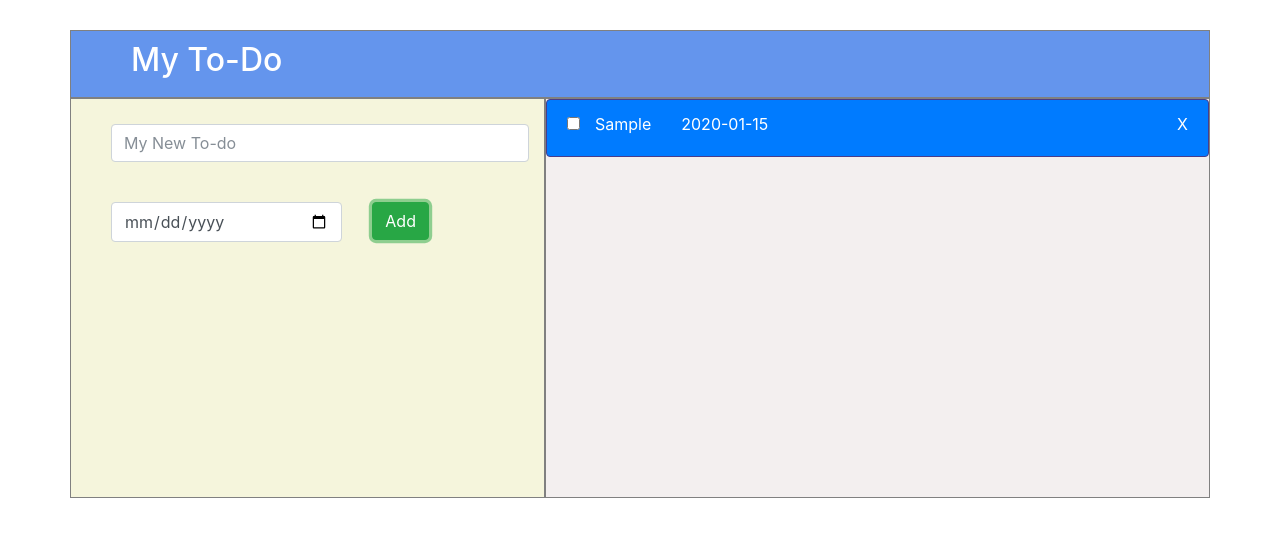
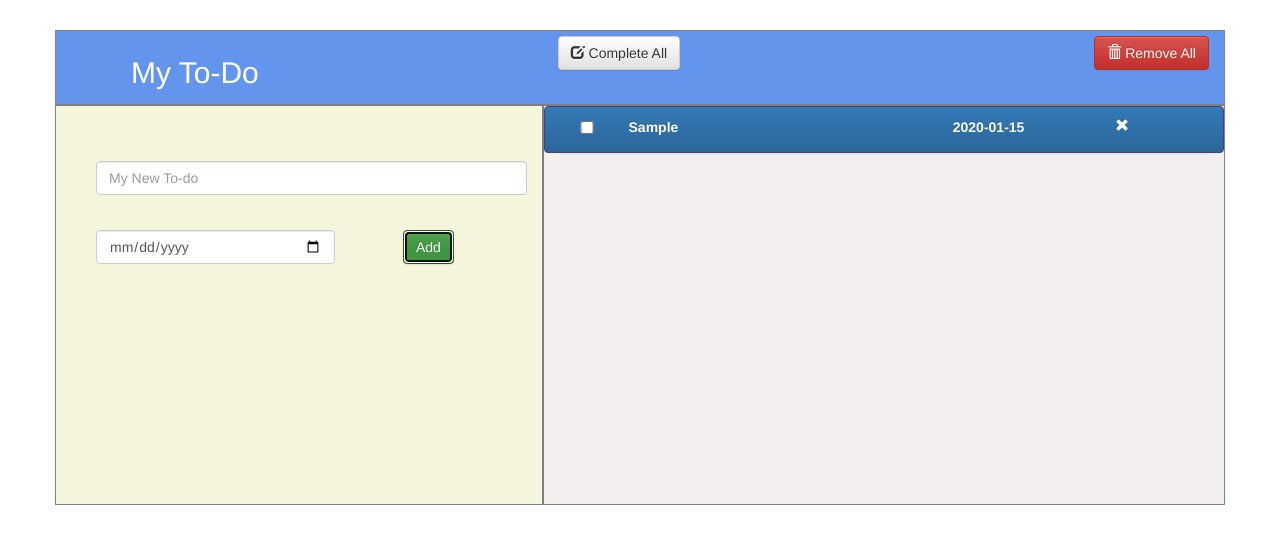
Before and after one commit to charchit-k/Todo, a React (Create React App) app: page / in a window 1280 px wide. Both pictures are taken after typing "Sample", "2020-01-15" into the empty fields and a click on the button "Add". Shown: the top 544 px of the page. Built offline with nearby package versions, Linux system fonts and the light colour scheme.

Commit message:
Added complete all and remove all functionalities

```diff
--- a/public/index.html
+++ b/public/index.html
@@ -7,8 +7,7 @@
     <meta http-equiv="X-UA-Compatible" content="ie=edge">
     <link rel="manifest" href="%PUBLIC_URL%/manifest.json">
     <link rel="shortcut icon" href="%PUBLIC_URL%/favicon.ico">
-    <link rel="stylesheet" href="https://maxcdn.bootstrapcdn.com/bootstrap/4.0.0-beta.2/css/bootstrap.min.css" integrity="sha384-PsH8R72JQ3SOdhVi3uxftmaW6Vc51MKb0q5P2rRUpPvrszuE4W1povHYgTpBfshb" crossorigin="anonymous">
-    <title>Project Manager</title>
+    <title>ToDo App</title>
 </head>
 <body>
 <div id="root"></div>
--- a/src/App.css
+++ b/src/App.css
@@ -1,6 +1,6 @@
 .css-header{
     margin-top: 30px;
-    padding: 10px 0;
+    padding: 5px 0;
     background-color: cornflowerblue;
     border: 1px solid grey;
 
@@ -21,17 +21,17 @@
     overflow-y: auto;
     border: 1px solid grey;
 }
-.css-aim{
-    padding-top: 25px;
+.css-todo-form{
+    padding-top: 55px;
     padding-left: 25px;
 }
 li{
     border: 1px solid darkslateblue !important;
 }
-input[type=checkbox]:checked+label>span{
+input[type=checkbox]:checked+label div>span{
     color: darkgrey;
 }
-input[type=checkbox]:checked+label>span:nth-of-type(odd){
+input[type=checkbox]:checked+label div:nth-of-type(odd)>span{
     text-decoration: line-through;
 }
 .css-todo-details{
--- a/src/App.js
+++ b/src/App.js
@@ -8,7 +8,11 @@ class App extends Component{
     constructor(props){
         super(props);
         this.state ={
-            title:'My To-Do',
+            head: {
+                title:'My To-Do',
+                removeAll: 'Remove All',
+                completeAll: 'Complete All'
+            },
             addToDoLbls: {
                 inputPlaceholder : 'My New To-do',
                 addToDoBtn: 'Add'
@@ -18,6 +22,8 @@ class App extends Component{
         this.addTodo = this.addTodo.bind(this);
         this.toggleTodoStatus = this.toggleTodoStatus.bind(this);
         this.removeTodo = this.removeTodo.bind(this);
+        this.completeAll = this.completeAll.bind(this);
+        this.removeAll = this.removeAll.bind(this);
     }
 
     addTodo(newTodo){
@@ -44,10 +50,24 @@ class App extends Component{
         localStorage.setItem('todoList', JSON.stringify(tempTodos));
     }
 
+    completeAll(){
+        let tempTodos = this.state.todos.slice();
+        $.each(tempTodos, (index, todo)=>{
+            todo.status = true;
+        });
+        this.setState({todos:tempTodos});
+        localStorage.setItem('todoList', JSON.stringify(tempTodos));
+    }
+
+    removeAll(){
+        this.setState({todos: []});
+        localStorage.setItem('todoList', JSON.stringify([]));
+    }
+
     render(){
         return(
             <div>
-                <Header title={this.state.title}/>
+                <Header head={this.state.head} completeAll={this.completeAll} removeAll={this.removeAll}/>
                 <div className="container">
                     <div className='row'>
                         <AddTodo addTodo={this.addTodo} labels={this.state.addToDoLbls}/>
--- a/src/Components/AddTodo.js
+++ b/src/Components/AddTodo.js
@@ -1,6 +1,8 @@
 import React, {Component} from 'react'
 import uuid from 'uuid';
-import '../App.css';
+import PropTypes from 'prop-types';
+
+
 class AddTodo extends Component{
     constructor(){
         super();
@@ -30,7 +32,7 @@ class AddTodo extends Component{
     render(){
         return(
             <div className="col-sm-5 css-add-todo">
-                <form onSubmit={this.addTodo} className='css-aim' ref='todoForm'>
+                <form onSubmit={this.addTodo} className='css-todo-form' ref='todoForm'>
                     <div className="row">
                         <div className="col-sm-12 form-group">
                             <input type="text" className="form-control" placeholder={this.props.labels.inputPlaceholder} ref='aim'/>
@@ -52,3 +54,8 @@ class AddTodo extends Component{
 }
 
 export default AddTodo;
+
+AddTodo.propTypes ={
+    addTodo : PropTypes.func,
+    labels: PropTypes.object
+};
--- a/src/Components/Header.js
+++ b/src/Components/Header.js
@@ -1,16 +1,45 @@
-import React from 'react';
-import '../App.css';
+import React, {Component} from 'react';
+import PropTypes from 'prop-types';
 
-let Header = props =>{
-    return (
-        <div className="container">
-            <div className="row">
-                <div className="col-sm-12 css-header">
-                    <h2>{props.title}</h2>
+class Header extends Component{
+    constructor(){
+        super();
+        this.completeAll = this.completeAll.bind(this);
+        this.removeAll = this.removeAll.bind(this);
+    }
+
+    completeAll(){
+        this.props.completeAll();
+    }
+    removeAll(){
+        this.props.removeAll();
+    }
+
+    render() {
+        return (
+            <div className="container">
+                <div className="row css-header">
+                    <div className="col-sm-5">
+                        <h2>{this.props.head.title}</h2>
+                    </div>
+                    <div className={`col-sm-7`}>
+                        <button className='btn btn-default pull-left' type="button" onClick={this.completeAll}>
+                            <span className='glyphicon glyphicon-edit'></span> {this.props.head.completeAll}
+                        </button>
+                        <button className='btn btn-danger pull-right' type="button" onClick={this.removeAll}>
+                            <span className='glyphicon glyphicon-trash'></span> {this.props.head.removeAll}
+                        </button>
+                    </div>
                 </div>
             </div>
-        </div>
-    )
-};
+        )
+    }
+}
 
 export default Header;
+
+Header.propTypes ={
+    completeAll : PropTypes.func,
+    removeAll : PropTypes.func,
+    head: PropTypes.object
+};
--- a/src/Components/Todos.js
+++ b/src/Components/Todos.js
@@ -1,28 +1,25 @@
 import React, {Component} from 'react';
-import '../App.css';
+import PropTypes from 'prop-types';
 
 class Todos extends Component{
-    constructor(props){
-        super(props);
-        this.toggleTodoStatus = this.toggleTodoStatus.bind(this);
-        this.removeTodo = this.removeTodo.bind(this);
+    toggleTodoStatus(id, e){
+        this.props.toggleTodoStatus(id, e.target.checked);
     }
-    toggleTodoStatus(e){
-        this.props.toggleTodoStatus(e.target.className, e.target.checked);
-    }
-    removeTodo(e){
-        this.props.removeTodo(e.target.className);
+    removeTodo(id){
+        this.props.removeTodo(id);
     }
     render(){
         let todos = this.props.todos.map((todo) => {
             return (
                 <li key={todo.id} className='row list-group-item active'>
-                    <input type="checkbox" onChange={this.toggleTodoStatus} className={todo.id} checked={todo.status}/>
-                    <label id={todo.id} className='css-todo-details'>
-                        <span className="col-sm-6">{todo.aim}</span>
-                        <span className="col-sm-5">{todo.date}</span>
+                    <input type="checkbox" onChange={this.toggleTodoStatus.bind(this, todo.id)} className={`col-sm-1`} checked={todo.status}/>
+                    <label className='css-todo-details col-sm-9'>
+                        <div className="row">
+                            <div className="col-sm-8"><span>{todo.aim}</span></div>
+                            <div className="col-sm-4"><span>{todo.date}</span></div>
+                        </div>
                     </label>
-                    <span onClick={this.removeTodo} className={`float-right ${todo.id} css-remove-todo`}>X</span>
+                    <span onClick={this.removeTodo.bind(this, todo.id)} className={`css-remove-todo glyphicon glyphicon-remove col-sm-1`}></span>
                 </li>
             );
         });
@@ -37,3 +34,9 @@ class Todos extends Component{
 }
 
 export default Todos;
+
+Todos.propTypes ={
+    toggleTodoStatus : PropTypes.func,
+    removeTodo : PropTypes.func,
+    todos: PropTypes.array
+};
--- a/src/index.js
+++ b/src/index.js
@@ -1,6 +1,9 @@
 import React from 'react';
 import {render} from 'react-dom';
 import App from './App';
+import  'bootstrap/dist/css/bootstrap.min.css';
+import 'bootstrap/dist/css/bootstrap-theme.min.css';
+import './App.css';
 import registerServiceWorker from './registerServiceWorker';
 
 render(<App />, document.getElementById('root'));
```
Also changed, not shown: package.json (+5 -3 lines), 1 other file (tests, documents, lock files or other folders).
